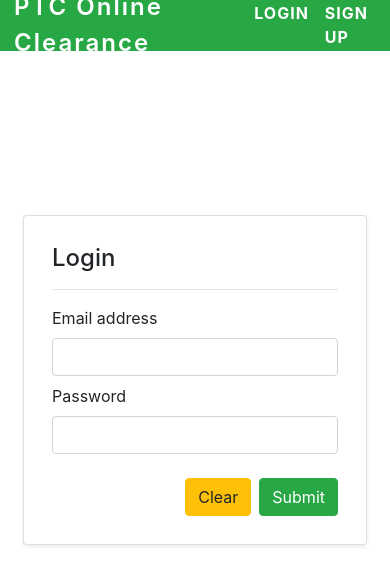
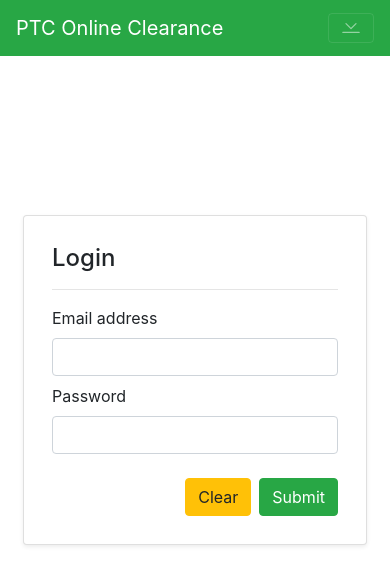
Before and after one commit to royrmagdaong/online-clearance, a Vue app: page /login in a window 390 px wide. Shown: the top 584 px of the page. Built offline with nearby package versions, Linux system fonts and the light colour scheme.

Commit message:
responsive navbar

```diff
--- a/src/components/Navbar.vue
+++ b/src/components/Navbar.vue
@@ -1,5 +1,7 @@
 <template>
-    <div class="main-nav bg-success">
+<div>
+    <!-- for MD and UP -->
+    <div class="main-nav bg-success d-none d-md-flex">
         <div class="bname">
             PTC Online Clearance
         </div>
@@ -11,6 +13,28 @@
             <div class="mx-2" @click="logout('/login')">logout</div>
         </div>
     </div>
+    <!-- for SM and DOWN -->
+    <b-navbar toggleable type="dark" variant="success" class="d-flex d-md-none sm-nav">
+        <b-navbar-brand href="#">PTC Online Clearance</b-navbar-brand>
+
+        <b-navbar-toggle target="navbar-toggle-collapse">
+        <template #default="{ expanded }">
+            <b-icon v-if="expanded" icon="chevron-bar-up"></b-icon>
+            <b-icon v-else icon="chevron-bar-down"></b-icon>
+        </template>
+        </b-navbar-toggle>
+
+        <b-collapse id="navbar-toggle-collapse" is-nav>
+        <b-navbar-nav class="ml-auto" v-if="!userInfo">
+            <b-nav-item @click="routeTo('/login')">LOGIN</b-nav-item>
+            <b-nav-item @click="routeTo('/register')">SIGN UP</b-nav-item>
+        </b-navbar-nav>
+        <b-navbar-nav class="ml-auto" v-else>
+            <b-nav-item @click="logout('/login')">LOGOUT</b-nav-item>
+        </b-navbar-nav>
+        </b-collapse>
+    </b-navbar>
+</div>
 </template>
 
 <script>
@@ -40,7 +64,6 @@ export default {
 
 <style scoped>
 .main-nav{
-    display: flex;
     justify-content: space-between;
     align-items: center;
     padding-left: 14px;
@@ -66,4 +89,11 @@ export default {
     color: rgb(63, 61, 61);
     cursor: pointer;
 }
+
+/* sm and down nav */
+.sm-nav{
+    position: fixed;
+    width: 100%;
+    z-index: 3;
+}
 </style>
```
